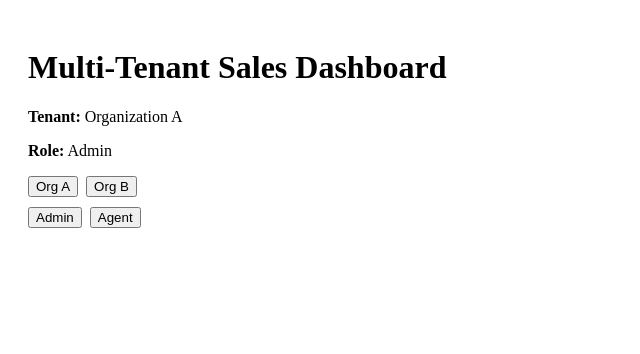
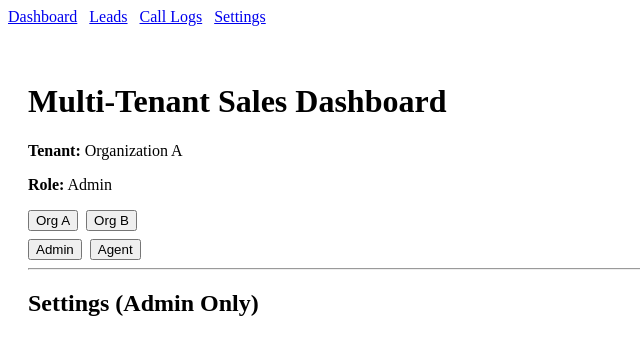
Before and after one commit to drishtagrover/multi-tenant-sales-dashboard, a React (Vite) app: page /settings in a window 1280 px wide. Shown: the top 354 px of the page, without its empty margins (0-640 px from the left). Built offline with nearby package versions, Linux system fonts and the light colour scheme.

Commit message:
Add navigation with role-based visibility

```diff
--- a/src/App.jsx
+++ b/src/App.jsx
@@ -1,29 +1,39 @@
+import { BrowserRouter } from "react-router-dom"
+import AppRoutes from "./routes/AppRoutes"
 import { useAuth } from "./context/AuthContext"
+import Navbar from "./components/common/Navbar"
 
 function App() {
   const { tenant, role, switchTenant, switchRole } = useAuth()
 
   return (
+    <BrowserRouter>
+    <Navbar />
       <div style={{ padding: "20px" }}>
         <h1>Multi-Tenant Sales Dashboard</h1>
 
         <p><strong>Tenant:</strong> {tenant.name}</p>
         <p><strong>Role:</strong> {role}</p>
 
-      <div style={{ marginTop: "10px" }}>
+        <div>
           <button onClick={() => switchTenant("orgA")}>Org A</button>
-        <button onClick={() => switchTenant("orgB")} style={{ marginLeft: "8px" }}>
+          <button onClick={() => switchTenant("orgB")} style={{ marginLeft: 8 }}>
             Org B
           </button>
         </div>
 
-      <div style={{ marginTop: "10px" }}>
+        <div style={{ marginTop: 8 }}>
           <button onClick={() => switchRole("Admin")}>Admin</button>
-        <button onClick={() => switchRole("Agent")} style={{ marginLeft: "8px" }}>
+          <button onClick={() => switchRole("Agent")} style={{ marginLeft: 8 }}>
             Agent
           </button>
         </div>
+
+        <hr />
+
+        <AppRoutes />
       </div>
+    </BrowserRouter>
   )
 }
 
--- /dev/null
+++ b/src/components/common/Navbar.jsx
@@ -0,0 +1,30 @@
+import { Link } from "react-router-dom"
+import { useAuth } from "../../context/AuthContext"
+
+function Navbar() {
+  const { role } = useAuth()
+
+  return (
+    <nav style={{ marginBottom: "16px" }}>
+      <Link to="/" style={{ marginRight: "12px" }}>
+        Dashboard
+      </Link>
+
+      <Link to="/leads" style={{ marginRight: "12px" }}>
+        Leads
+      </Link>
+
+      <Link to="/calls" style={{ marginRight: "12px" }}>
+        Call Logs
+      </Link>
+
+      {role === "Admin" && (
+        <Link to="/settings">
+          Settings
+        </Link>
+      )}
+    </nav>
+  )
+}
+
+export default Navbar
--- a/src/pages/CallLogs.jsx
+++ b/src/pages/CallLogs.jsx
@@ -0,0 +1,5 @@
+function CallLogs() {
+  return <h2>Call Logs</h2>
+}
+
+export default CallLogs
--- a/src/pages/Dashboard.jsx
+++ b/src/pages/Dashboard.jsx
@@ -0,0 +1,5 @@
+function Dashboard() {
+  return <h2>Dashboard</h2>
+}
+
+export default Dashboard
--- a/src/pages/Leads.jsx
+++ b/src/pages/Leads.jsx
@@ -0,0 +1,5 @@
+function Leads() {
+  return <h2>Leads</h2>
+}
+
+export default Leads
--- a/src/pages/Settings.jsx
+++ b/src/pages/Settings.jsx
@@ -0,0 +1,5 @@
+function Settings() {
+  return <h2>Settings (Admin Only)</h2>
+}
+
+export default Settings
--- a/src/routes/AppRoutes.jsx
+++ b/src/routes/AppRoutes.jsx
@@ -0,0 +1,28 @@
+import { Routes, Route, Navigate } from "react-router-dom"
+import Dashboard from "../pages/Dashboard"
+import Leads from "../pages/Leads"
+import CallLogs from "../pages/CallLogs"
+import Settings from "../pages/Settings"
+import { useAuth } from "../context/AuthContext"
+
+const AppRoutes = () => {
+  const { role } = useAuth()
+
+  return (
+    <Routes>
+      <Route path="/" element={<Dashboard />} />
+      <Route path="/leads" element={<Leads />} />
+      <Route path="/calls" element={<CallLogs />} />
+
+      {/* Admin Protected Route */}
+      <Route
+        path="/settings"
+        element={
+          role === "Admin" ? <Settings /> : <Navigate to="/" replace />
+        }
+      />
+    </Routes>
+  )
+}
+
+export default AppRoutes
```
Also changed, not shown: src/components/calls.jsx (deleted), src/components/common.jsx (deleted), src/components/leads.jsx (deleted). Lines whose indentation alone changed are shown as unchanged.
